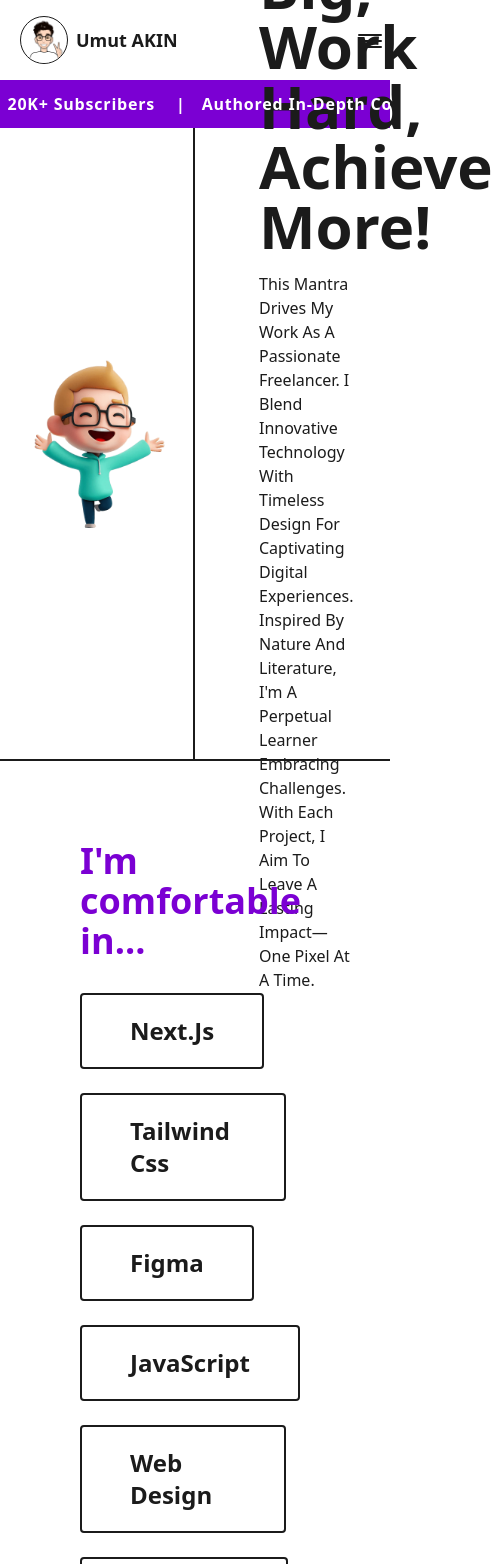
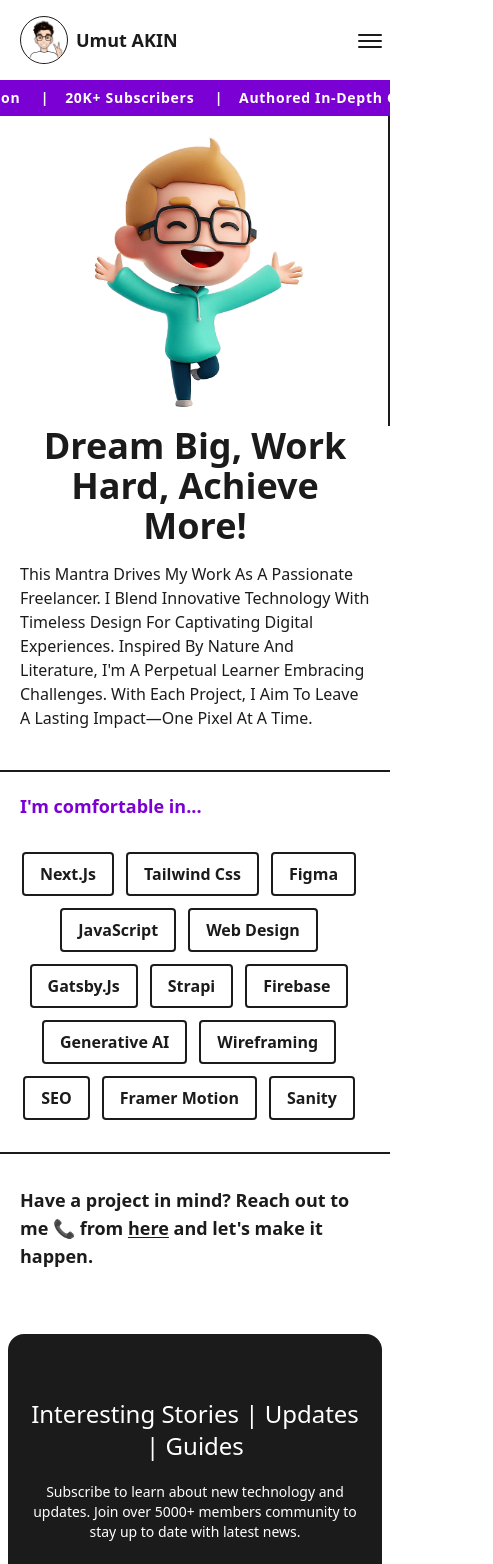
Before and after one commit to umutakin-dev/codebucks-blog, a Next.js app: page /about in a window 390 px wide. Shown: the top 1564 px of the page, 493 px wide, since content can reach past the window. Built offline with nearby package versions, Linux system fonts and the light colour scheme.

Commit message:
chapter 21 - making it responsive - 08 - about page

```diff
--- a/src/app/(about)/about/page.js
+++ b/src/app/(about)/about/page.js
@@ -15,7 +15,13 @@ export default function About() {
       <AboutCoverSection />
       <Skills />
 
-      <h2 className="mt-8 font-semibold text-2xl self-start mx-20 text-dark">
+      <h2
+        className="
+          mt-8  mx-5 xs:mx-10 sm:mx-12 md:mx-16 lg:mx-20
+          font-semibold dark:font-normal
+          text-lg md:text-2xl
+          text-dark dark:text-light
+          self-start">
         Have a project in mind? Reach out to me 📞 from{" "}
         <Link
           className="!underline underline-offset-2"
--- a/src/components/About/AboutCoverSection.js
+++ b/src/components/About/AboutCoverSection.js
@@ -4,17 +4,43 @@ import profileCharacter from "@/public/character.png";
 
 const AboutCoverSection = () => {
   return (
-    <section className="w-full h-[75vh] border-b-2 border-solid border-dark flex flex-row items-center justify-center text-dark">
-      <div className="w-1/2 h-full border-r-2 border-solid border-dark flex justify-center">
+    <section
+      className="
+        w-full
+        md:h-[75vh]
+        border-b-2 border-solid border-dark dark:border-light
+        flex flex-col md:flex-row
+        items-center justify-center
+        text-dark dark:text-light">
+      <div
+        className="
+          w-full md:w-1/2
+          h-full
+          border-r-2 border-solid border-dark dark:border-light
+          flex
+          justify-center">
         <Image
           src={profileCharacter}
           alt={"umutakin"}
-          className="w-full h-full object-contain object-center"
+          className="
+            w-4/5 xs:w-3/4 md:w-full
+            h-full
+            object-contain object-center"
         />
       </div>
 
-      <div className="w-1/2 flex flex-col text-left items-start justify-center px-16">
-        <h2 className="font-bold capitalize text-6xl">
+      <div
+        className="
+          w-full md:w-1/2
+          px-5 xs:p-10 pb-10 lg:px-16
+          flex flex-col
+          text-left items-start justify-center">
+        <h2
+          className="
+            font-bold
+            capitalize
+            text-4xl xs:text-5xl sxl:text-6xl
+            text-center lg:text-left">
           Dream Big, Work Hard, Achieve More!
         </h2>
         <p className="font-medium capitalize mt-4 text-base">
--- a/src/components/About/InsightRoll.js
+++ b/src/components/About/InsightRoll.js
@@ -2,8 +2,24 @@ import React from "react";
 
 const InsightRoll = ({ insights }) => {
   return (
-    <div className="w-full bg-accent text-light whitespace-nowrap overflow-hidden">
-      <div className="animate-roll w-full py-3 flex items-center justify-center capitalize font-semibold tracking-wider text-base">
+    <div
+      className="
+        w-full
+        bg-accent dark:bg-accentDark
+        text-light dark:text-dark
+        whitespace-nowrap
+        overflow-hidden">
+      <div
+        className="
+          animate-roll
+          w-full
+          py-2 sm:py-3
+          flex
+          items-center justify-center
+          capitalize
+          font-semibold
+          tracking-wider
+          text-sm sm:text-base">
         {insights.map((insight) => (
           <div>
             {insight} <span className="px-4">|</span>
--- a/src/components/About/Skills.js
+++ b/src/components/About/Skills.js
@@ -19,19 +19,40 @@ const SkillList = [
 const Skills = () => {
   return (
     <section
-      className="w-full flex flex-col p-20
-                 border-b-2 border-solid border-dark text-dark">
-      <span className="font-semibold text-4xl text-accent">
+      className="
+        w-full
+        flex flex-col
+        p-5 xs:p-10 sm:p-12 md:p-16 lg:p-20
+        border-b-2 border-solid border-dark dark:border-light
+        text-dark dark:text-light">
+      <span
+        className="
+          font-semibold
+          text-lg sm:text-3xl md:text-4xl
+          text-accent dark:text-accentDark">
         I'm comfortable in...
       </span>
-      <ul className="flex flex-wrap mt-8 justify-start">
+      <ul
+        className="
+          flex flex-wrap
+          mt-8
+          justify-center xs:justify-start">
         {SkillList.map((skill, index) => {
           return (
             <li
               key={index}
-              className="font-semibold inline-block capitalize text-2xl py-5 px-12
-                         border-2 border-solid border-dark rounded mr-6 mb-6
-                         hover:scale-105 transition-all ease duration-200 cursor-pointer">
+              className="
+                inline-block
+                mr-3 mb-3 xs:mr-4 xs:mb-4 md:mr-6 md:mb-6
+                py-2 xs:py-3 sm:py-4 lg:py-5
+                px-4 xs:px-6 sm:px-8 lg:px-12
+                text-base xs:text-lg sm:text-xl md:text-2xl
+                font-semibold dark:font-normal
+                capitalize
+                border-2 border-solid border-dark dark:border-light
+                rounded
+                hover:scale-105 transition-all ease duration-200
+                cursor-pointer">
               {skill}
             </li>
           );
```
